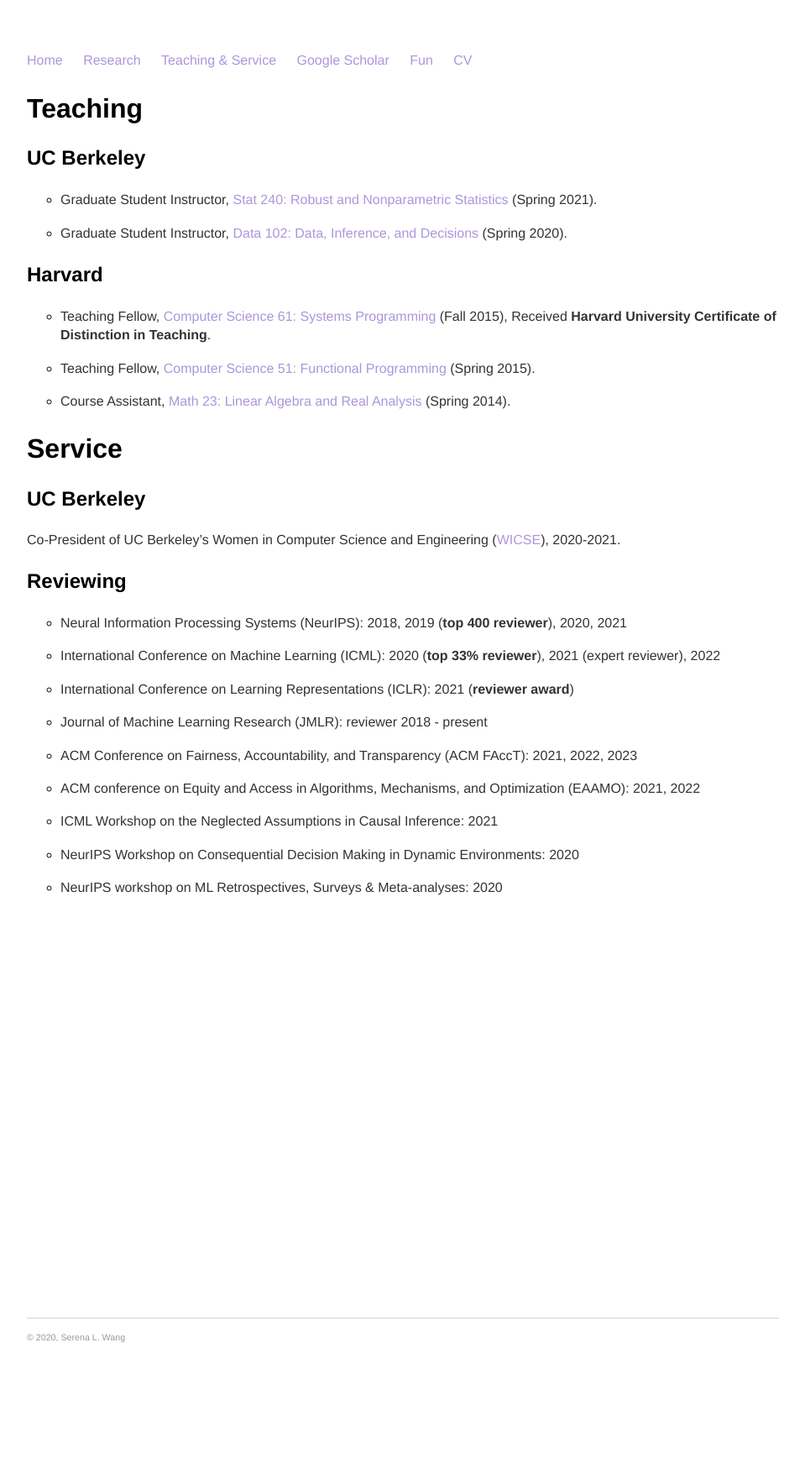
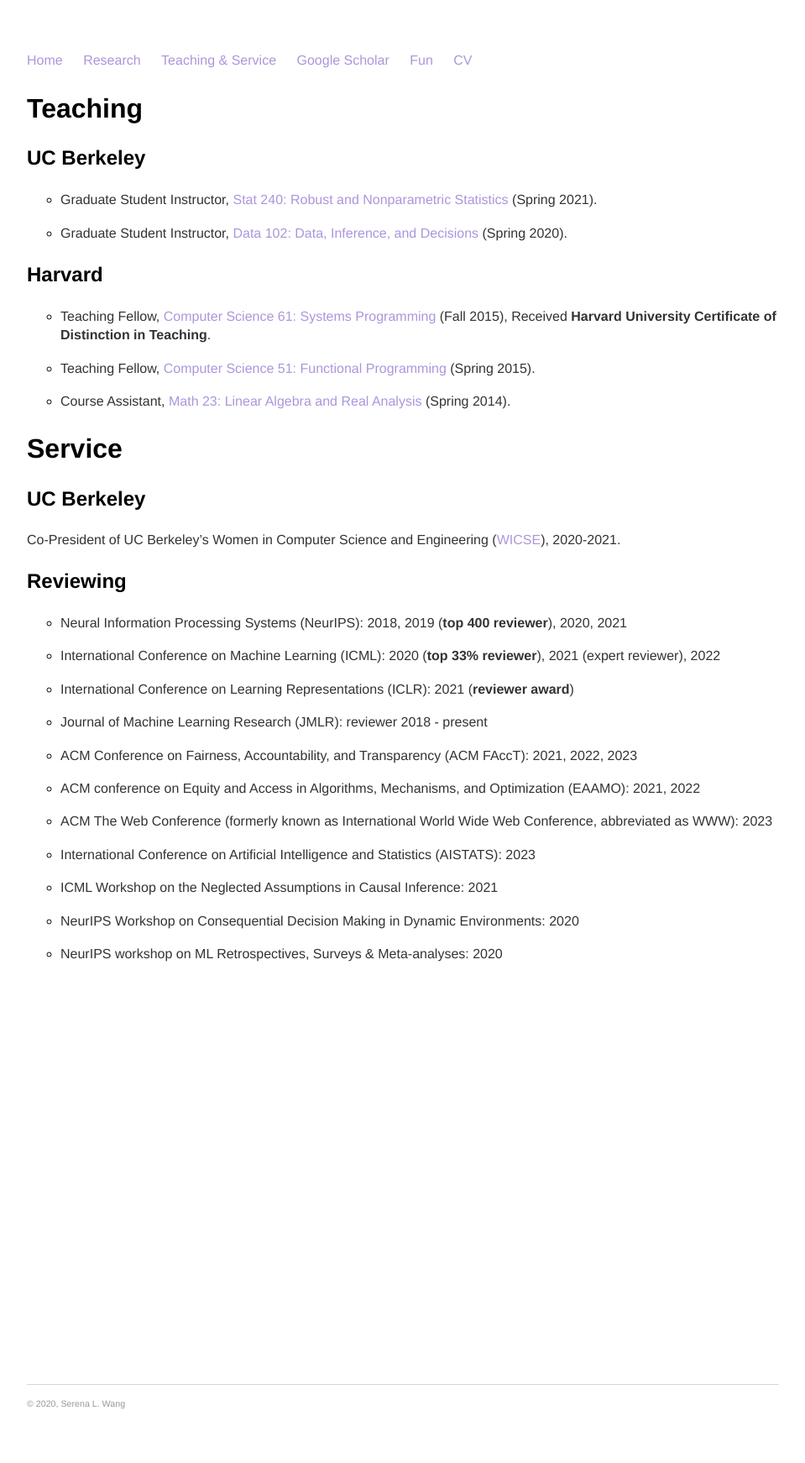
Before and after one commit to serenalwang/serenalwang.github.io, a Jekyll site: the page built from teaching.md, in a window 1280 px wide. Shown: the whole page at 84% size, without its empty margins (160-1119 px from the left). Built offline with Jekyll 4.4.1, drawn with Linux system fonts in a browser that asks for light colours; before the commit the page ends 1663 px from its top, so only the background shows below that.

Commit message:
edited reviewing

```diff
--- a/teaching.md
+++ b/teaching.md
@@ -43,6 +43,10 @@ award**)
 
 * ACM conference on Equity and Access in Algorithms, Mechanisms, and Optimization (EAAMO): 2021, 2022
 
+* ACM The Web Conference (formerly known as International World Wide Web Conference, abbreviated as WWW): 2023
+
+* International Conference on Artificial Intelligence and Statistics (AISTATS): 2023
+
 * ICML Workshop on the Neglected Assumptions in Causal Inference: 2021
 
 * NeurIPS Workshop on Consequential Decision Making in Dynamic Environments:
```
